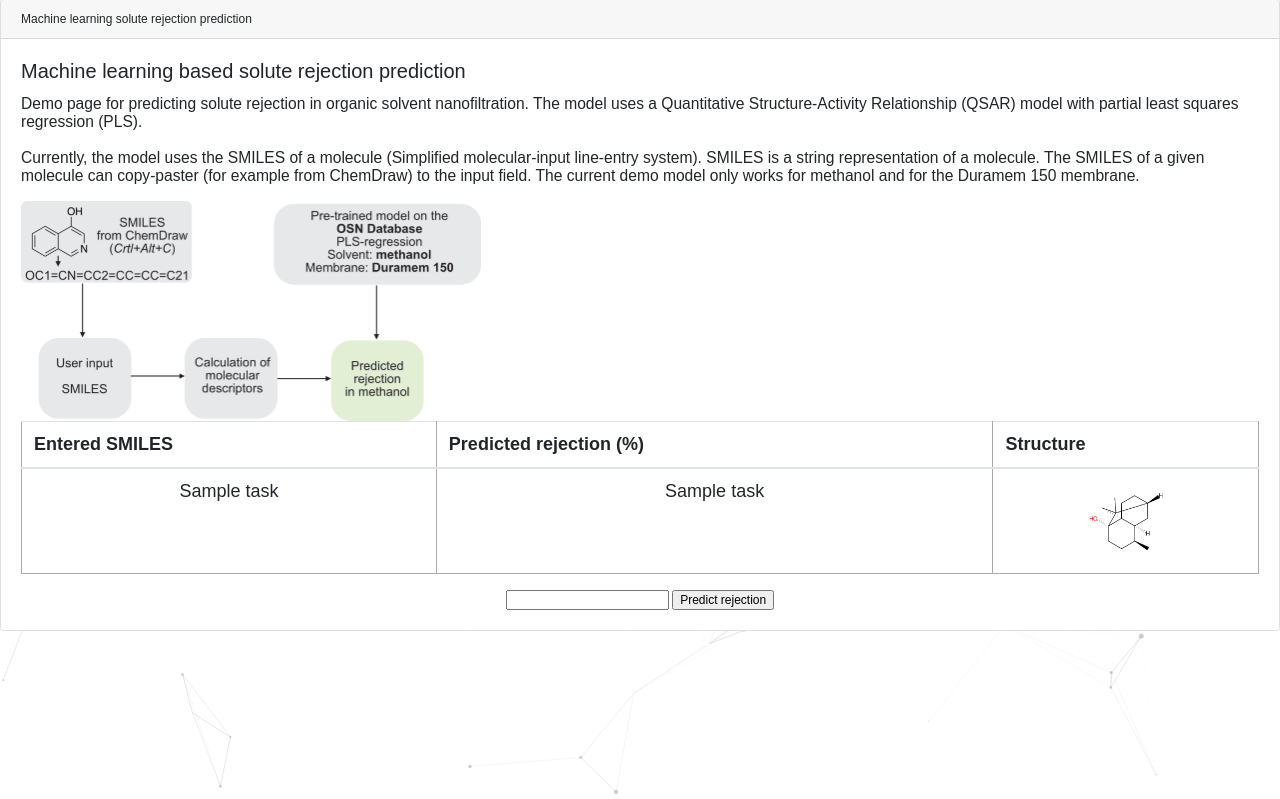
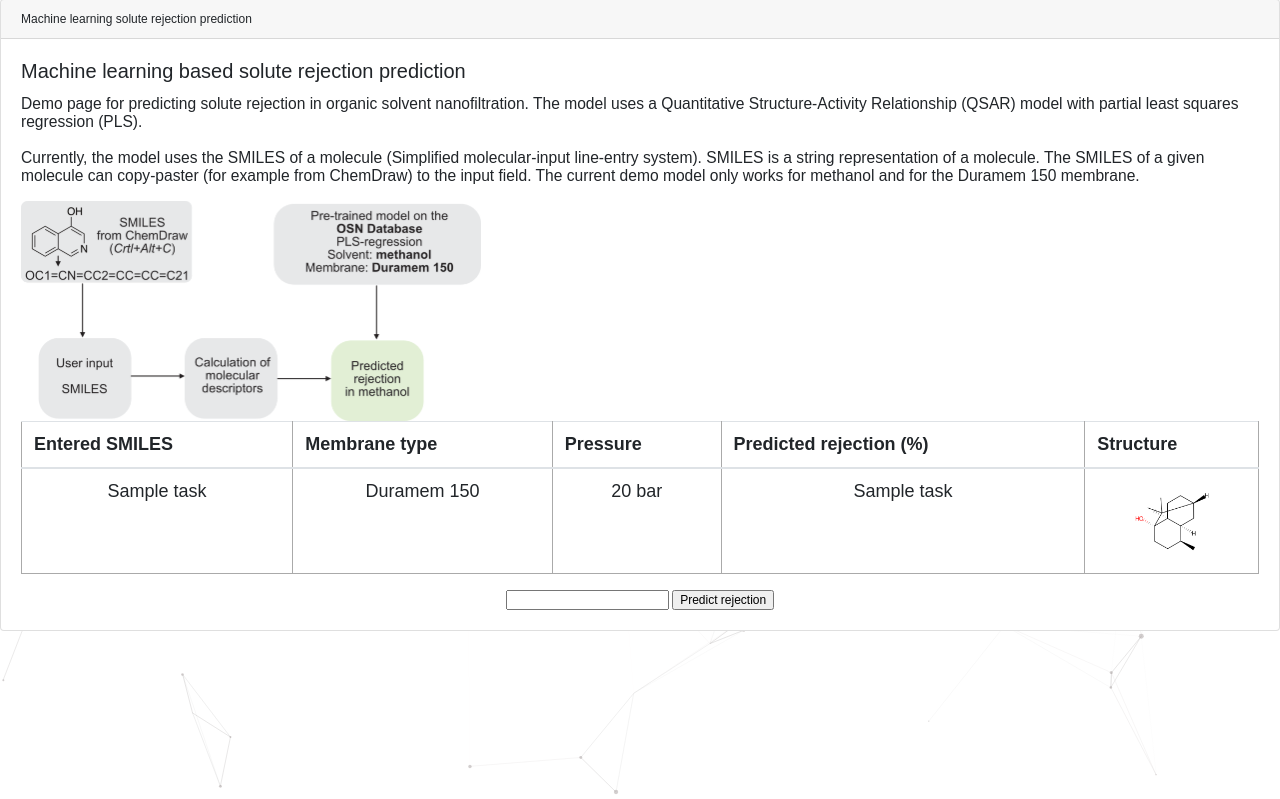
Before and after one commit to ignaczgerg/osn-database, a Flask app: template templates/pls-prediction.html in a window 1280 px wide. Shown: the part 50-849 px from the top of the page. Run offline with Flask 2, Linux system fonts and the light colour scheme; the template is opened without the code that fills it: most values are stand-ins (such as "Sample title", 1, 10 or a date in 2020); some libraries are stand-ins or nearby versions.

Commit message:
PLS prediction table update

```diff
--- a/templates/pls-prediction.html
+++ b/templates/pls-prediction.html
@@ -32,6 +32,9 @@ Solute rejection prediction
                 <thead>
                     <tr>
                         <th rowspan="2">Entered SMILES</th>
+                        <th rowspan="2">Membrane type</th>
+                        <th rowspan="2">Pressure</th>
+
                         <th rowspan="2">Predicted rejection (%)</th>
                         <th rowspan="2">Structure</th>
                     </tr>
@@ -39,6 +42,9 @@ Solute rejection prediction
                     </tr>
                     <tr>
                         <td>{{ tasks[0] }}</td>
+                        <td>Duramem 150</td>
+                        <td>20 bar</td>
+
                         <td>{{ tasks[1] }}</td>
                         <td><img src="{{url_for('static', filename='dataset_image.png')}}" alt="dataset_image" height="80" width="80"></td>
                     </tr>
```
